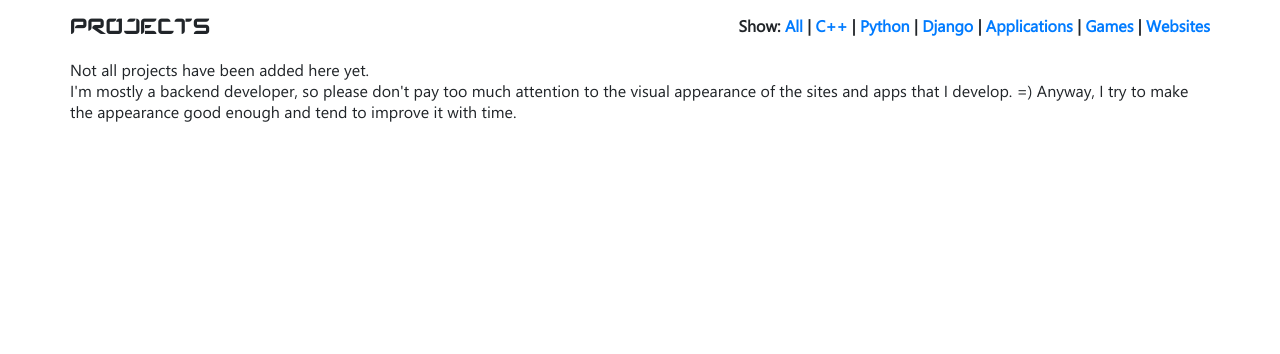
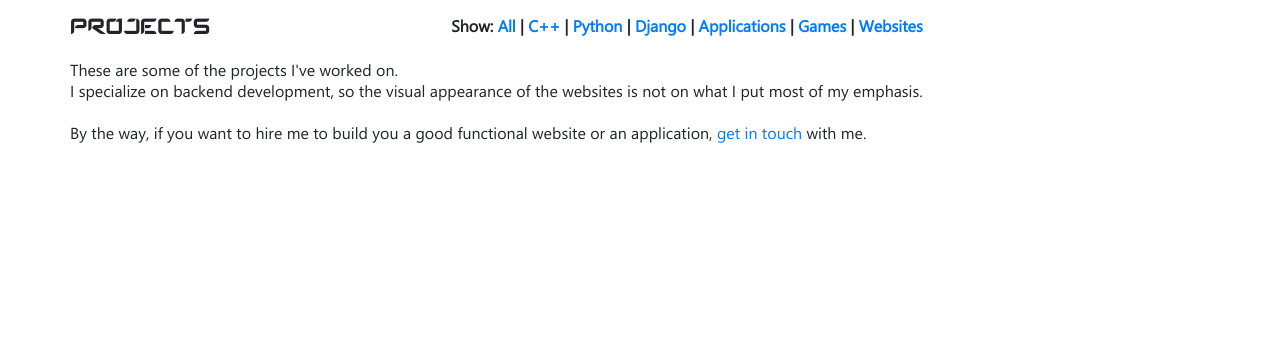
Before and after one commit to hyperfield/devportfolio, a Django app: page / in a window 1280 px wide. Shown: the part 66-420 px from the top of the page. Run offline with Django 4.2, Linux system fonts and the light colour scheme; data that the repository does not hold is empty; parts of the project's set-up code (start-up, migrations or seed data) failed here and were passed over; some libraries are stand-ins or nearby versions.

Commit message:
Changed text in Projects section.

```diff
--- a/dev_portfolio/templates/project_index.html
+++ b/dev_portfolio/templates/project_index.html
@@ -14,11 +14,12 @@
     <a href="{% url 'project_category' category='Website' %}">Websites</a>
   </div>
 </div>
-<p style="padding-bottom: 25px;">Not all projects have been added here yet.<br>
-  I'm mostly a backend developer, so please
-  don't pay too much attention to the visual appearance of the sites and apps that
-  I develop. =) Anyway, I try to make the appearance good enough and tend to
-  improve it with time.
+<p style="padding-bottom: 25px;">These are some of the projects I've worked on.<br>
+  I specialize on backend development, so the visual appearance of the websites
+  is not on what I put most of my emphasis.<br>
+  <br>
+  By the way, if you want to hire me to build you a good functional website or
+  an application, <a href="{% url 'contact' %}">get in touch</a> with me.
 </p>
 
 <div class="row">
```
